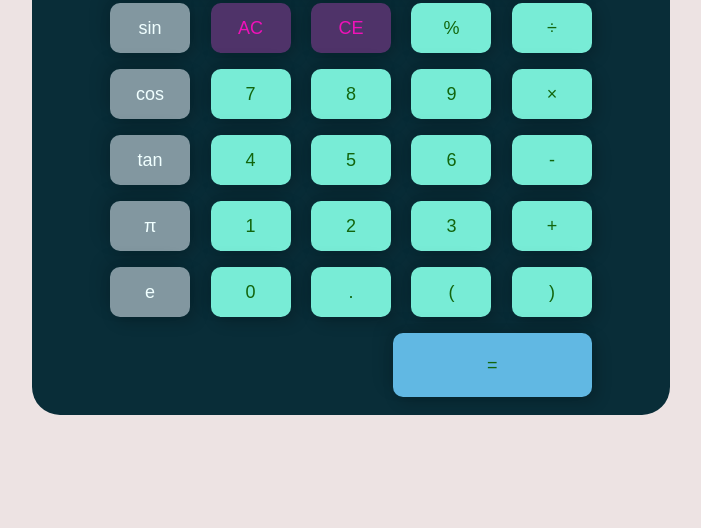
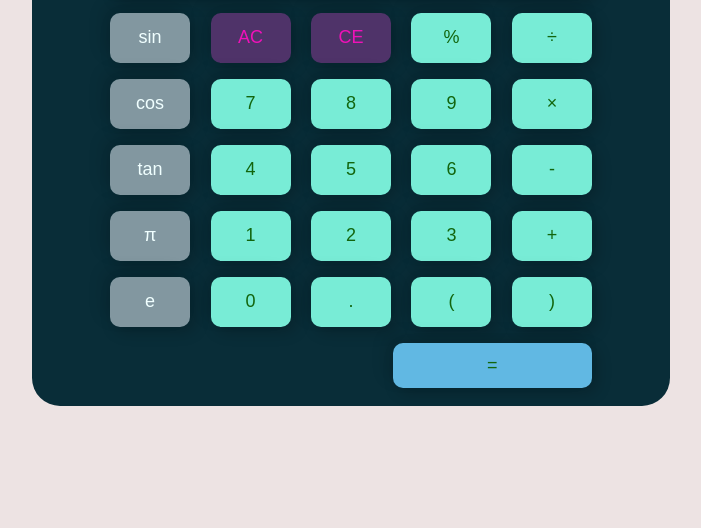
Before and after one commit to Rain44556/Calculator, a plain HTML site: page index.html in a window 1280 px wide. Shown: the part 272-800 px from the top of the page, without its empty margins (289-990 px from the left). Drawn offline with Linux system fonts and the light colour scheme.

Commit message:
style change

```diff
--- a/style.css
+++ b/style.css
@@ -72,7 +72,7 @@ form .equal {
 
 form .equal input {
     width: 40%;
-    height: 8vh;
+    height: 45px;
     background: rgb(97, 184, 227);
 
 }
```
